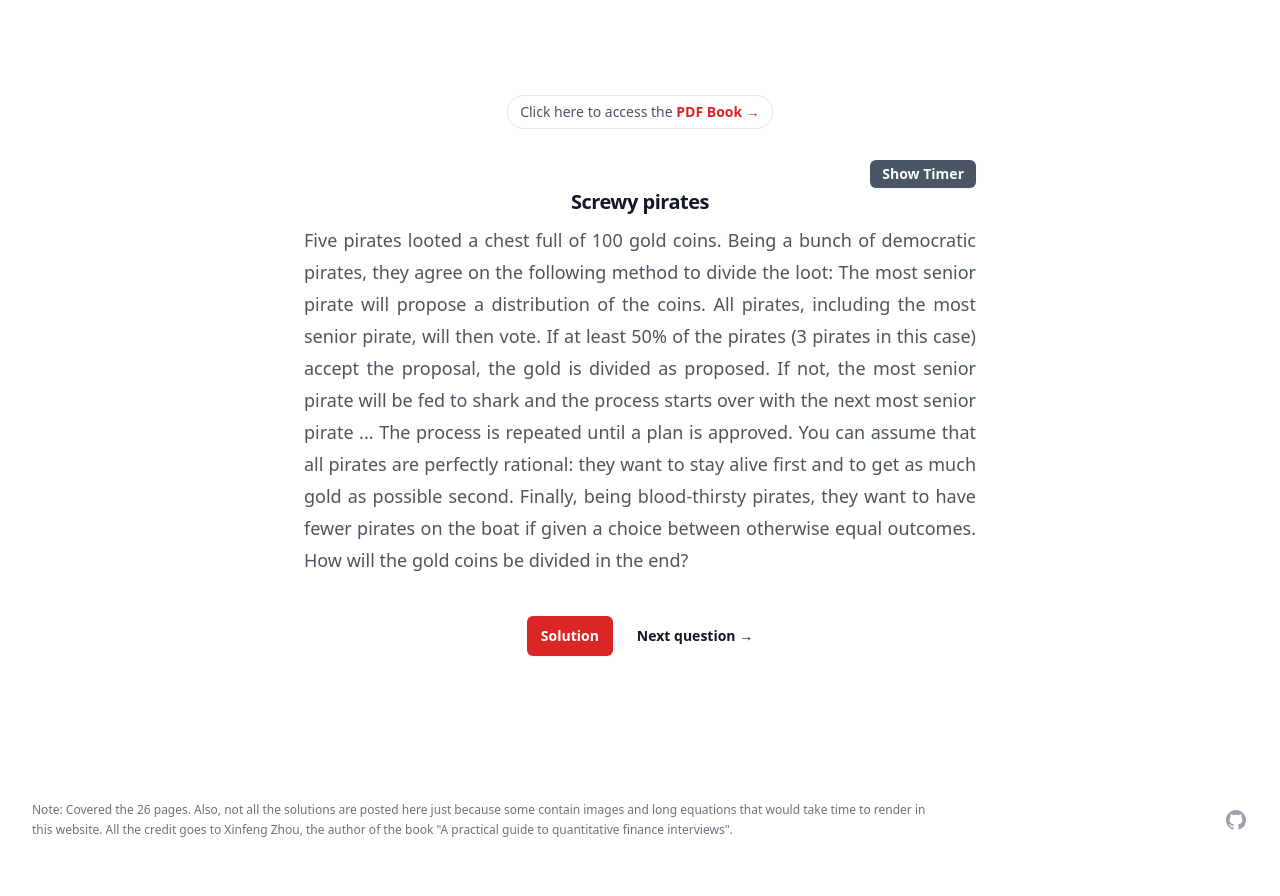
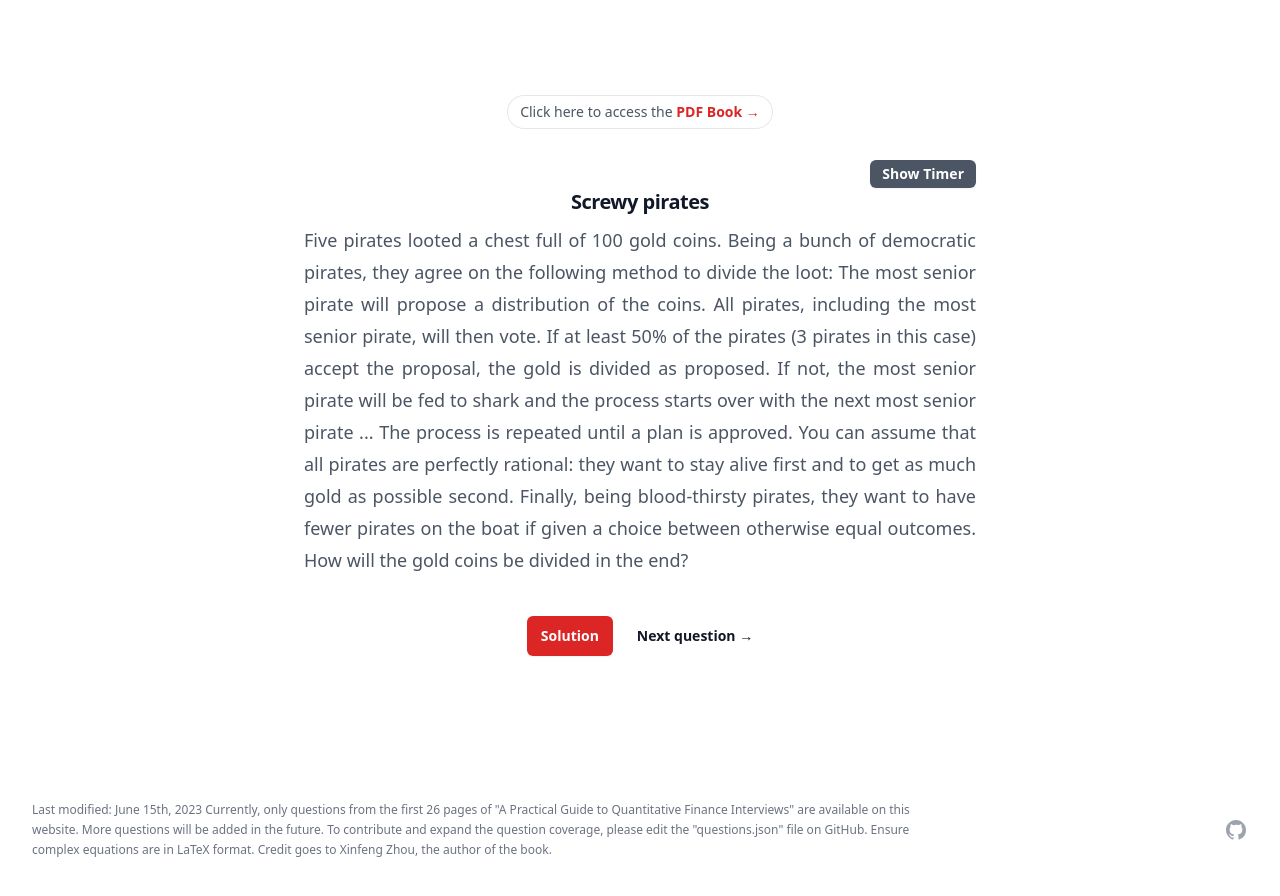
Before and after one commit to milas-melt/quant_interview_website, a React (Create React App) app: page / in a window 1280 px wide. Shown: the top 896 px of the page. Built offline with nearby package versions, Linux system fonts and the light colour scheme.

Commit message:
footer note edit

```diff
--- a/src/Footer.jsx
+++ b/src/Footer.jsx
@@ -48,12 +48,14 @@ export default function Footer() {
                 </div>
                 <div className="mt-8 md:order-1 md:mt-0 w-3/4">
                     <p className="text-xs leading-5 text-gray-500 text-left">
-                        Note: Covered the 26 pages. Also, not all the solutions
-                        are posted here just because some contain images and
-                        long equations that would take time to render in this
-                        website. All the credit goes to Xinfeng Zhou, the author
-                        of the book "A practical guide to quantitative finance
-                        interviews".
+                        Last modified: June 15th, 2023 Currently, only questions
+                        from the first 26 pages of "A Practical Guide to
+                        Quantitative Finance Interviews" are available on this
+                        website. More questions will be added in the future. To
+                        contribute and expand the question coverage, please edit
+                        the "questions.json" file on GitHub. Ensure complex
+                        equations are in LaTeX format. Credit goes to Xinfeng
+                        Zhou, the author of the book.
                     </p>
                 </div>
             </div>
```
